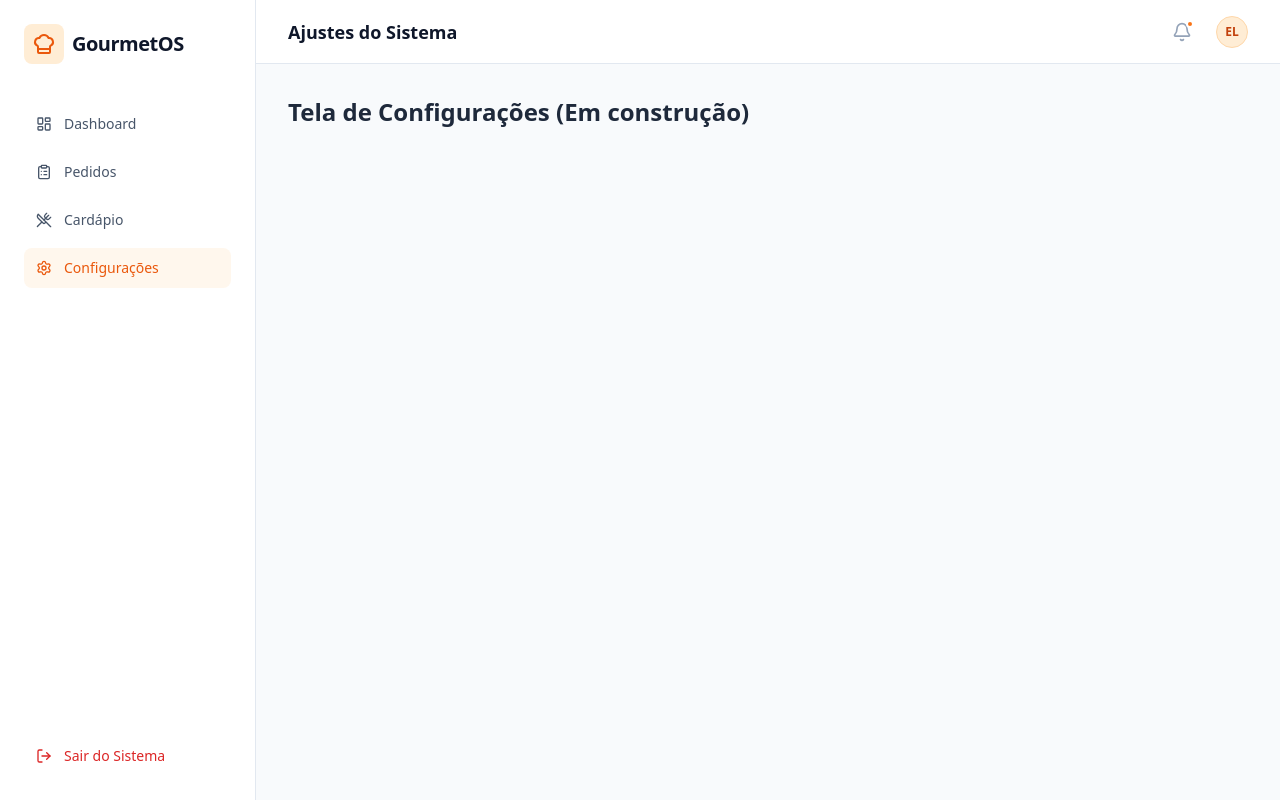
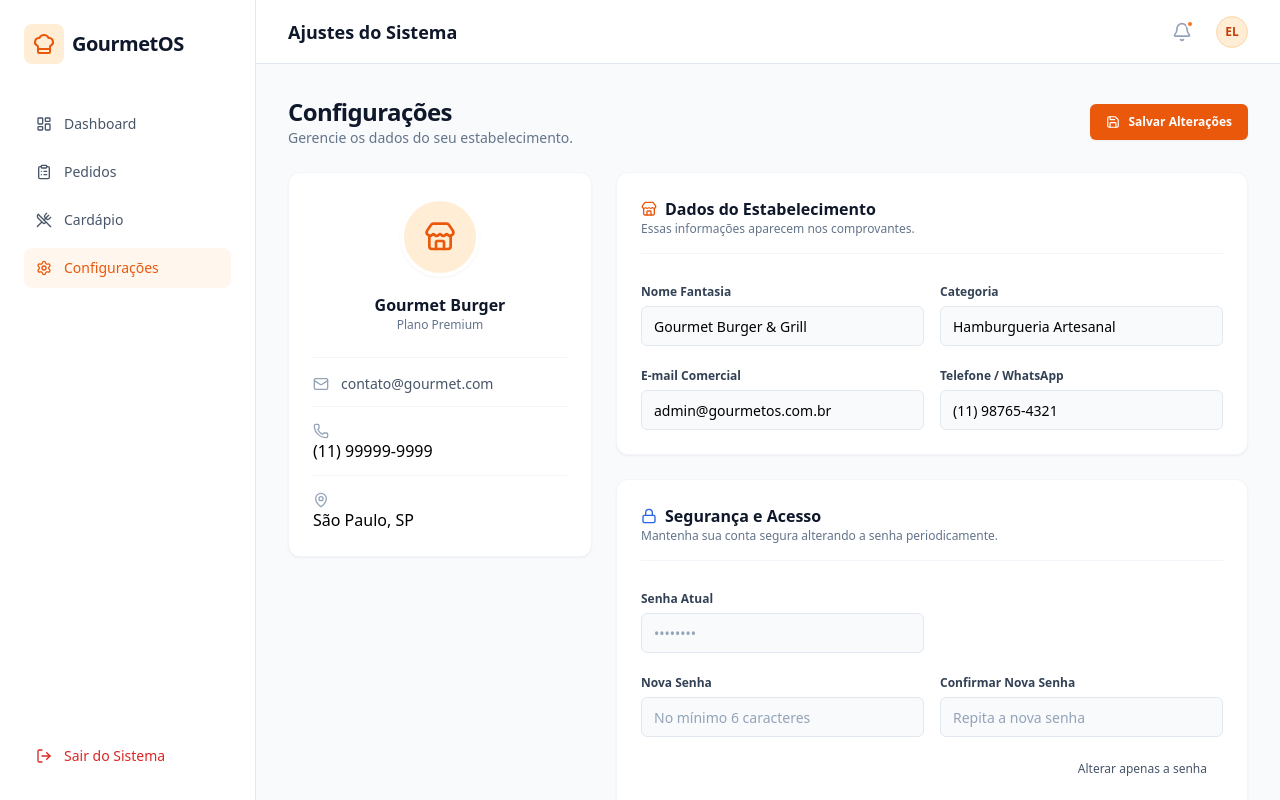
Before and after one commit to EvertonLuizdev/gourmet-os, a React (Vite) app in the folder gourmet-os/: page /settings in a window 1280 px wide. Built offline with nearby package versions, Linux system fonts and the light colour scheme.

Commit message:
feat: implementa tela de configurações e perfil do estabelecimento

```diff
--- /dev/null
+++ b/gourmet-os/src/pages/Settings.tsx
@@ -0,0 +1,120 @@
+import { Store, Mail, Phone, Save, Lock, MapPin } from "lucide-react";
+import { Button } from "../components/Button";
+import { Input } from "../components/Input";
+
+export function Settings() {
+    return (
+        <div className="space-y-6">
+
+            {/* Cabeçalho */}
+            <div className="flex items-center justify-between">
+                <div>
+                    <h2 className="text-2xl font-bold tracking-tight text-slate-900">Configurações</h2>
+                    <p className="text-sm text-slate-500">Gerencie os dados do seu estabelecimento.</p>
+                </div>
+                <Button className="h-9 text-xs font-bold bg-orange-600 houver:bg-orange-700 text-white gap-2 shadow-sm">
+                    <Save className="h-3.5 w-3.5" />
+                    Salvar Alterações
+                </Button>
+            </div>
+
+            <div className="grid grid-cols-1 md:grid-cols-3 gap-6">
+
+                {/* Coluna esquerda: navegação/resumo */}
+                <div className="md:col-span-1 space-y-6">
+                    <div className="bg-white p-6 rounded-xl border border-slate-100 shadow-sm text-center">
+                        <div className="h-20 w-20 mx-auto bg-orange-100 rounded-full flex items-center justify-center text-orange-600 mb-4 border-4 border-white shadow-sm">
+                            <Store className="h-8 w-8" />
+                        </div>
+                        <h3 className="font-bold text-slate-900">Gourmet Burger</h3>
+                        <p className="text-xs text-slate-500">Plano Premium</p>
+
+                        <div className="mt-6 border-t border-slate-100 pt-4 text-left space-y-3">
+                            <div className="flex items-center gap-3 text-sm text-slate-600">
+                                <Mail className="h-4 w-4 text-slate-400" />
+                                <span>contato@gourmet.com</span>
+                            </div>
+                            <div className="mt-6 border-t border-slate-100 pt-4 text-left space-y-3">
+                                <Phone className="h-4 w-4 text-slate-400" />
+                                <span>(11) 99999-9999</span>
+                            </div>
+                            <div className="mt-6 border-t border-slate-100 pt-4 text-left space-y-3">
+                                <MapPin className="h-4 w-4 text-slate-400" />
+                                <span>São Paulo, SP</span>
+                            </div>
+                        </div>
+                    </div>
+                </div>
+
+                {/* Coluna direita: formulários */}
+                <div className="md:col-span-2 space-y-6">
+
+                    {/* Card 1: dados básicos */}
+                    <div className="bg-white p-6 rounded-xl border border-slate-100 shadow-sm">
+                        <div className="mb-6 border-b border-slate-100 pb-4">
+                            <h3 className="font-bold text-slate-900 flex items-center gap-2">
+                                <Store className="h-4 w-4 text-orange-600" />
+                                Dados do Estabelecimento
+                            </h3>
+                            <p className="text-xs text-slate-500">Essas informações aparecem nos comprovantes.</p>
+                        </div>
+
+                        <div className="grid grid-cols-1 md:grid-cols-2 gap-4">
+                            <div className="space-y-1">
+                              <label className="text-xs font-bold text-slate-700">Nome Fantasia</label>
+                              <Input defaultValue="Gourmet Burger & Grill" className="bg-slate-50 border-slate-200" />
+                            </div>
+                            <div className="space-y-1">
+                                <label className="text-xs font-bold text-slate-700">Categoria</label>
+                                <Input defaultValue="Hamburgueria Artesanal" className="bg-slate-50 border-slate-200" />
+                            </div>
+                            <div className="space-y-1">
+                                <label className="text-xs font-bold text-slate-700">E-mail Comercial</label>
+                                <Input defaultValue="admin@gourmetos.com.br" className="bg-slate-50 border-slate-200" />
+                            </div>
+                            <div className="space-y-1">
+                                <label className="text-xs font-bold text-slate-700">Telefone / WhatsApp</label>
+                                <Input defaultValue="(11) 98765-4321" className="bg-slate-50 border-slate-200" />
+                            </div>
+                        </div>
+                    </div>
+
+                    {/* Card 2: Segurança */}
+                    <div className="bg-white p-6 rounded-xl border border-slate-100 shadow-sm">
+                        <div className="mb-6 border-b border-slate-100 pb-4">
+                            <h3 className="font-bold text-slate-900 flex items-center gap-2">
+                                <Lock className="h-4 w-4 text-blue-600" />
+                                Segurança e Acesso
+                            </h3>
+                            <p className="text-xs text-slate-500">Mantenha sua conta segura alterando a senha periodicamente.</p>
+                        </div>
+
+                        <div className="grid grid-cols-1 md:grid-cols-2 gap-4">
+                            <div className="space-y-1">
+                                <label className="text-xs font-bold text-slate-700">Senha Atual</label>
+                                <Input type="password" placeholder="••••••••" className="bg-slate-50 border-slate-200" />
+                            </div>
+                            <div className="md:col-span-2 grid grid-cols-1 md:grid-cols-2 gap-4">
+                                <div className="space-y-1">
+                                    <label className="text-xs font-bold text-slate-700">Nova Senha</label>
+                                    <Input type="password" placeholder="No mínimo 6 caracteres" className="bg-slate-50 border-slate-200" />
+                                </div>
+                                <div className="space-y-1">
+                                    <label className="text-xs font-bold text-slate-700">Confirmar Nova Senha</label>
+                                    <Input type="password" placeholder="Repita a nova senha" className="bg-slate-50 border-slate-200" />
+                                </div>
+                            </div>
+                        </div>
+
+                        <div className="mt-4 flex justify-end">
+                            <Button variant="outline" className="text-xs h-8 border-slate-200 text-slate-600">
+                                Alterar apenas a senha
+                            </Button>
+                        </div>
+                    </div>
+
+                </div>
+            </div>
+        </div>
+    );
+}
--- a/gourmet-os/src/routes.tsx
+++ b/gourmet-os/src/routes.tsx
@@ -4,6 +4,7 @@ import { AppLayout } from './layouts/AppLayout';
 import { Dashboard } from './pages/Dashboard';
 import { Menu } from './pages/Menu';
 import { Orders } from './pages/Orders';
+import { Settings } from './pages/Settings';
 
 export const router = createBrowserRouter([
   {
@@ -30,7 +31,7 @@ export const router = createBrowserRouter([
         },
         {
             path: '/settings',
-            element: <h1 className="text-2xl font-bold text-slate-800">Tela de Configurações (Em construção)</h1>
+            element: <Settings />
         }
     ]
   },
```
